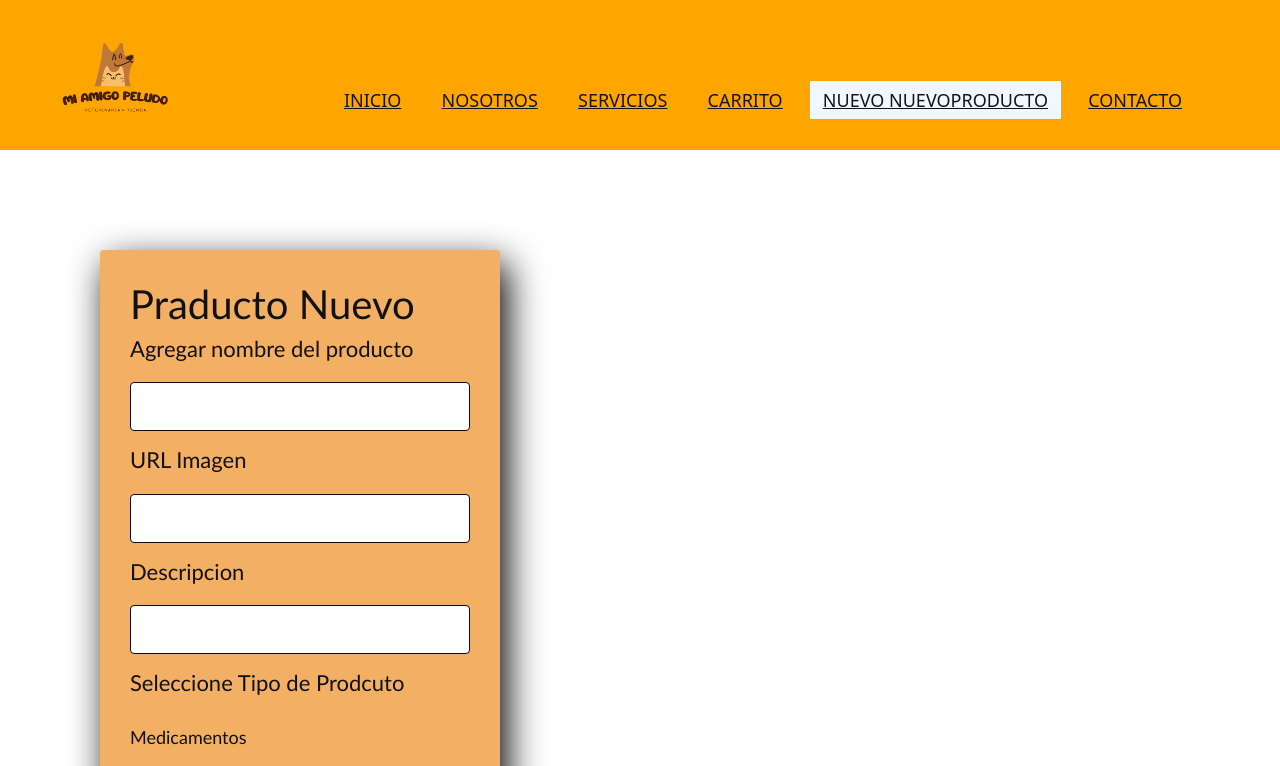
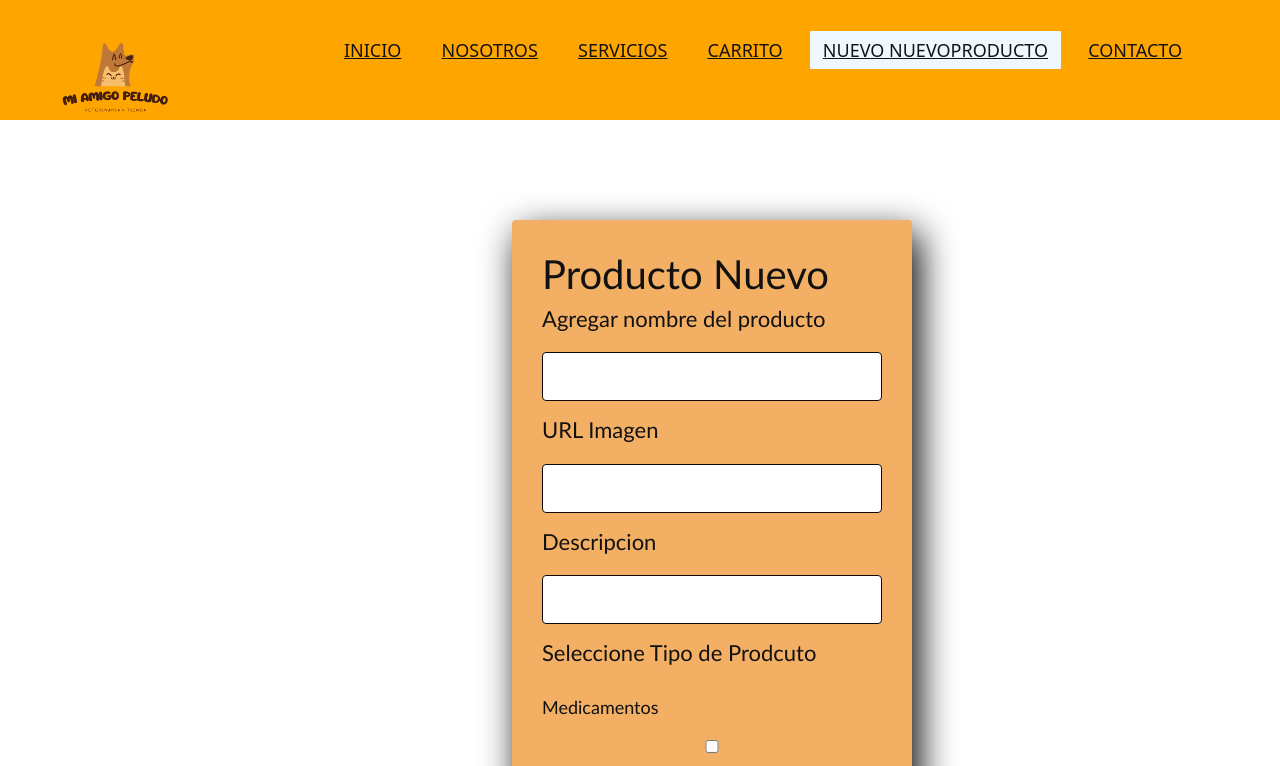
Before and after one commit to andreaprada1993/challengePet, a plain HTML site: page paginas/nuevoProducto.html in a window 1280 px wide. Shown: the top 766 px of the page. Drawn offline with nearby package versions, Linux system fonts and the light colour scheme; a web font is replaced by a local one.

Commit message:
correcciones edicion

```diff
--- a/assets/estilos/index.css
+++ b/assets/estilos/index.css
@@ -24,5 +24,5 @@
     max-height: 70vh;
     object-fit: cover;
     border-radius: 200px;
-
+    margin-bottom: 40px;
 }
--- a/assets/estilos/nuevoProducto.css
+++ b/assets/estilos/nuevoProducto.css
@@ -2,7 +2,8 @@
     width: 400px;
     background: #f3b064;
     padding: 30px;
-    margin: 100px;
+    margin: 40%;
+    margin-bottom: 40px;
     margin-top: 100px;
     border-radius: 4px;
     font-family: "calibri";
--- a/assets/estilos/style.css
+++ b/assets/estilos/style.css
@@ -11,7 +11,7 @@
 
 nav {
     background-color: orange;
-    height: 150px;
+    height: 120px;
     width: 100%;
 }
 
@@ -33,7 +33,7 @@ nav ul {
 
 nav ul li {
     display: inline-block;
-    line-height: 200px;
+    line-height: 100px;
     margin: 0 5px;
 }
 
--- a/paginas/nuevoProducto.html
+++ b/paginas/nuevoProducto.html
@@ -40,7 +40,7 @@
 
     <!-- tabla nuevo producto -->
     <section class="formRgisterProduct">
-        <h1> Praducto Nuevo </h1>
+        <h1> Producto Nuevo </h1>
         <h3> Agregar nombre del producto</h3>
         <input class="controls" type="text" name="producto" id="">
         <h3> URL Imagen </h3>
```
